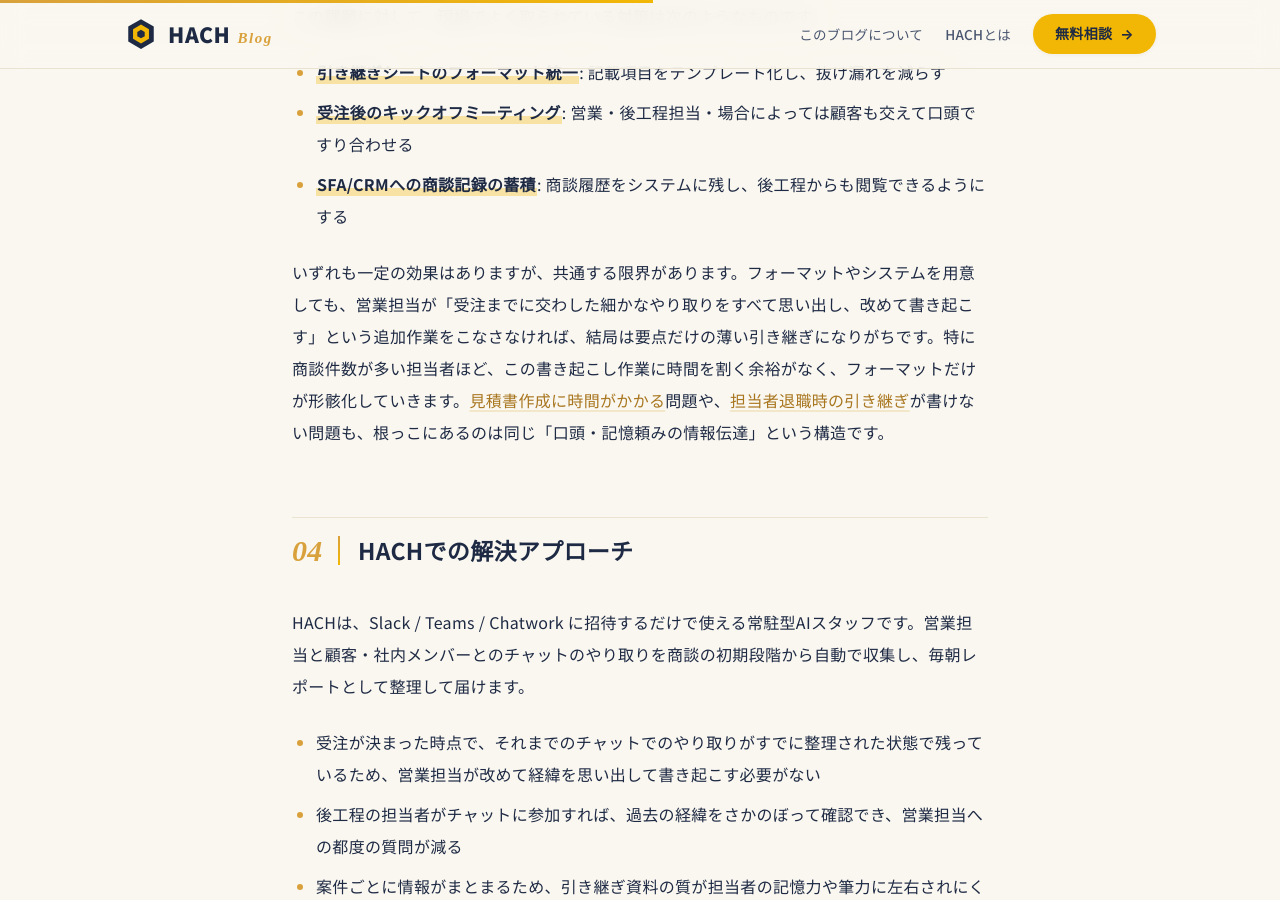
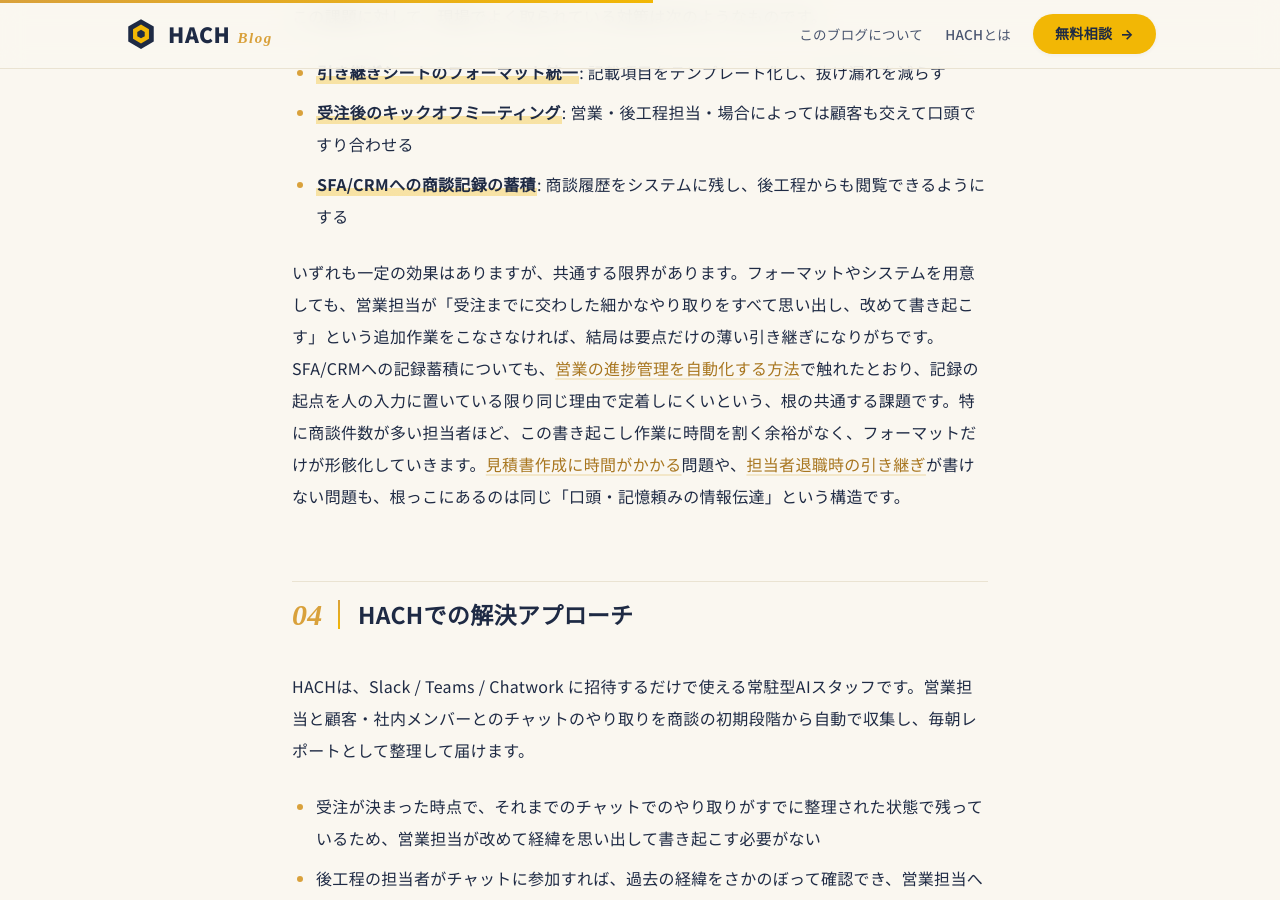
Before and after one commit to ismweb-ai/hach-blog, a Jekyll site: the page built from _posts/2026-08-09-juchugo-hikitsugi-eigyo-seisaku-more-ai.md, in a window 1280 px wide and 900 px high, scrolled down 1907 px. Built offline with Jekyll 4.4.1, drawn with Linux system fonts in a browser that asks for light colours; some web fonts are replaced.

```diff
--- a/_posts/2026-08-09-juchugo-hikitsugi-eigyo-seisaku-more-ai.md
+++ b/_posts/2026-08-09-juchugo-hikitsugi-eigyo-seisaku-more-ai.md
@@ -31,7 +31,7 @@ category: 営業支援
 - **受注後のキックオフミーティング**: 営業・後工程担当・場合によっては顧客も交えて口頭ですり合わせる
 - **SFA/CRMへの商談記録の蓄積**: 商談履歴をシステムに残し、後工程からも閲覧できるようにする
 
-いずれも一定の効果はありますが、共通する限界があります。フォーマットやシステムを用意しても、営業担当が「受注までに交わした細かなやり取りをすべて思い出し、改めて書き起こす」という追加作業をこなさなければ、結局は要点だけの薄い引き継ぎになりがちです。特に商談件数が多い担当者ほど、この書き起こし作業に時間を割く余裕がなく、フォーマットだけが形骸化していきます。[見積書作成に時間がかかる](/2026/07/mitsumorisho-sakusei-jikan-kakaru-zokujinka-ai/)問題や、[担当者退職時の引き継ぎ](/2026/07/fudousan-kanri-tantosha-taishoku-hikitsugi-ai/)が書けない問題も、根っこにあるのは同じ「口頭・記憶頼みの情報伝達」という構造です。
+いずれも一定の効果はありますが、共通する限界があります。フォーマットやシステムを用意しても、営業担当が「受注までに交わした細かなやり取りをすべて思い出し、改めて書き起こす」という追加作業をこなさなければ、結局は要点だけの薄い引き継ぎになりがちです。SFA/CRMへの記録蓄積についても、[営業の進捗管理を自動化する方法](/2026/07/eigyo-shinchoku-jidoka/)で触れたとおり、記録の起点を人の入力に置いている限り同じ理由で定着しにくいという、根の共通する課題です。特に商談件数が多い担当者ほど、この書き起こし作業に時間を割く余裕がなく、フォーマットだけが形骸化していきます。[見積書作成に時間がかかる](/2026/07/mitsumorisho-sakusei-jikan-kakaru-zokujinka-ai/)問題や、[担当者退職時の引き継ぎ](/2026/07/fudousan-kanri-tantosha-taishoku-hikitsugi-ai/)が書けない問題も、根っこにあるのは同じ「口頭・記憶頼みの情報伝達」という構造です。
 
 ## HACHでの解決アプローチ
 
```
Also changed, not shown: _posts/2026-09-09-gijiroku-ai-tool-jouchugata-ai-chigai-hikaku.md (+2 -0 lines).
